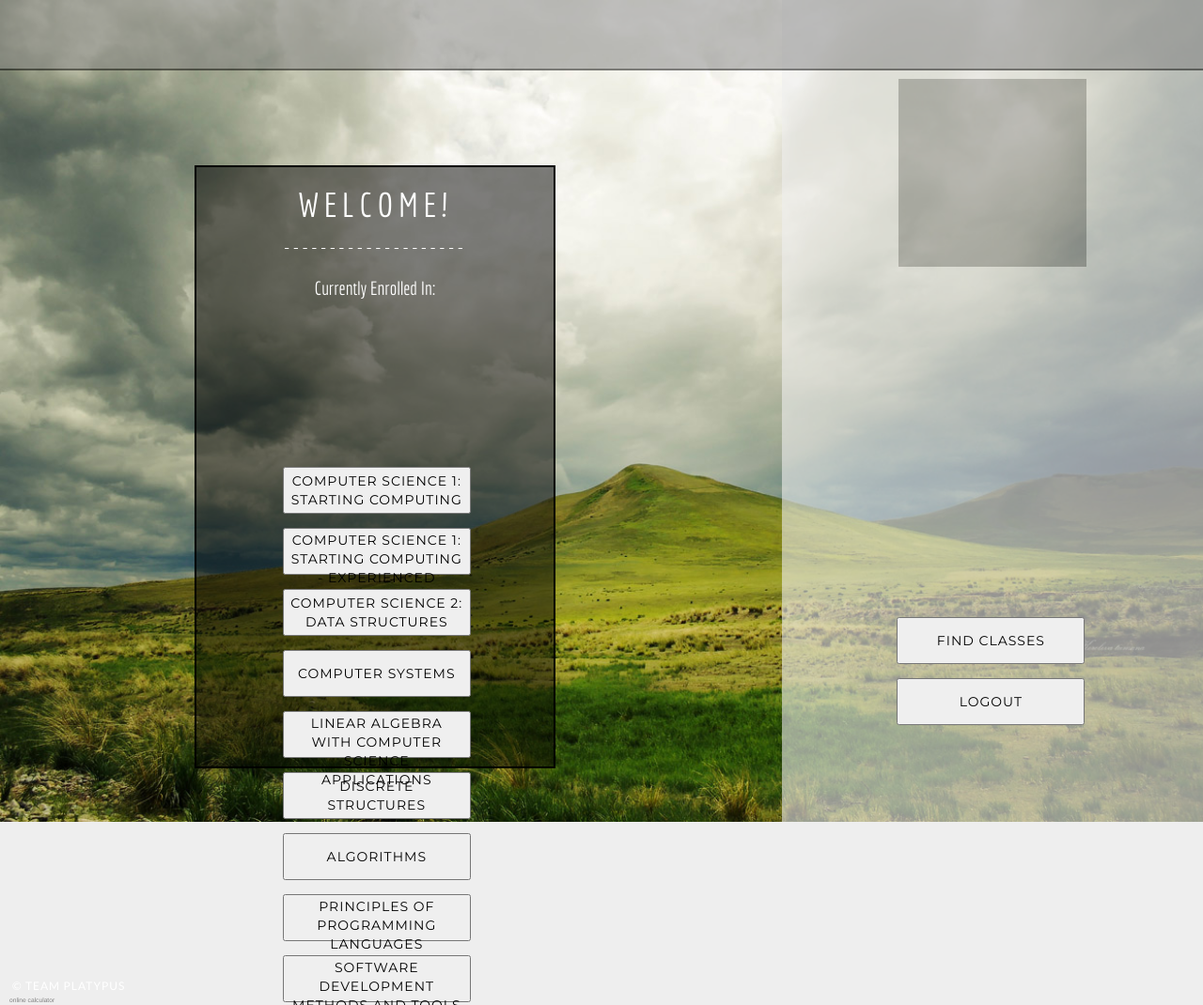
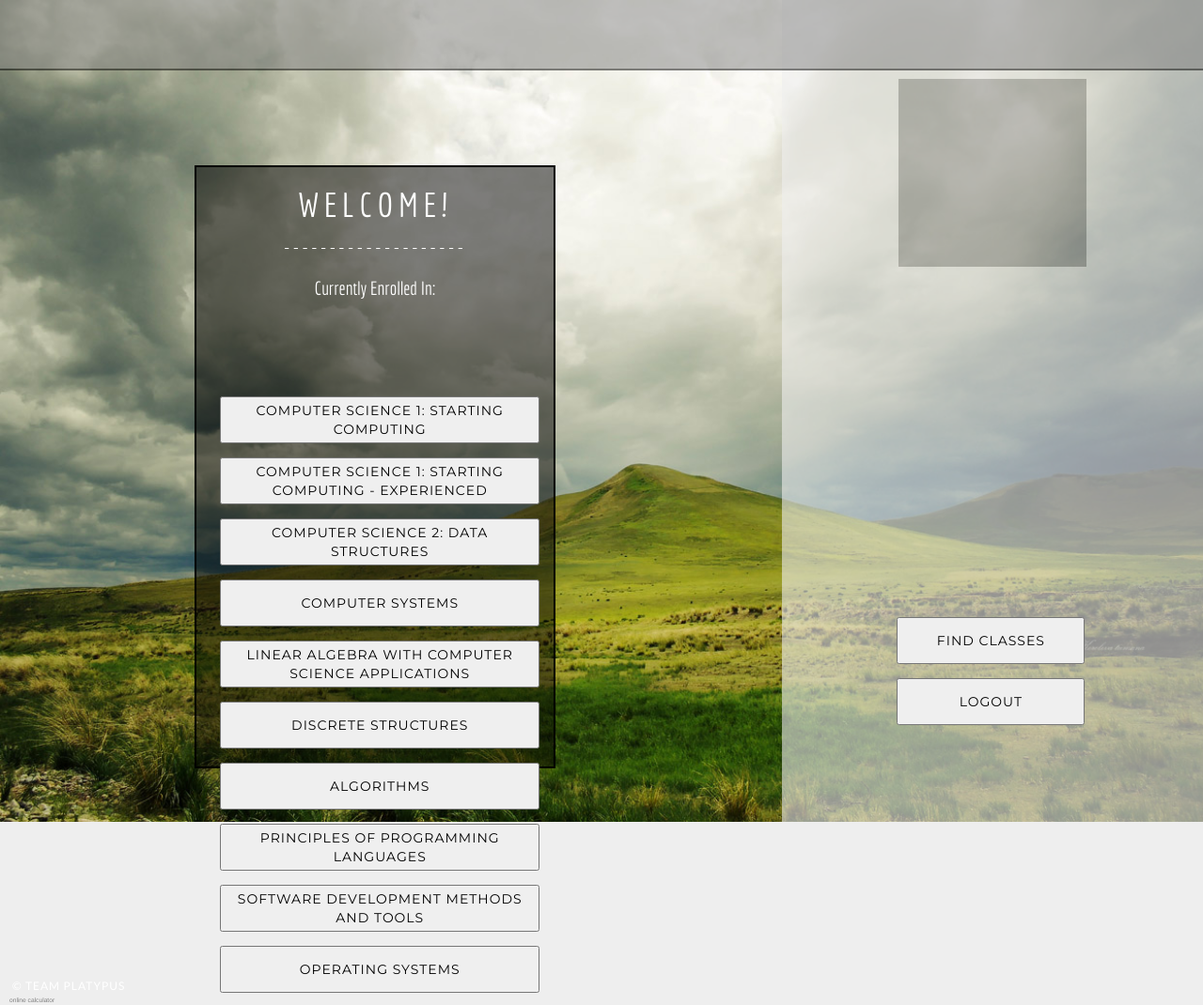
Before and after one commit to calebhsu/CSCI3308_Project1, a Django app: template Platypus/templates/matchApp/home.html in a window 1280 px wide. Shown: the whole page at 94% size. Run offline with Django 3.2, Linux system fonts and the light colour scheme; the template is opened without the code that fills it: values that come from a table or form of the project are taken from there, others are empty; data comes from the database, SQL or seed files in the repository; both versions use the stored data as it was after the commit; some libraries are stand-ins or nearby versions; grey boxes are pictures that could not be loaded.

Commit message:
buttons on home are now links

```diff
--- a/Platypus/static/css/styles.css
+++ b/Platypus/static/css/styles.css
@@ -102,7 +102,7 @@ button {
 }
 
 .classbutton {
-  width: 200px;
+  width: 340px;
   height: 50px;
   color: white;
   margin-top: 15px;
@@ -117,8 +117,8 @@ button {
 
 #classnav {
   width: 100px;
-  top: 45%;
-  left: 23.5%;
+  top: 38%;
+  left: 18.3%;
   position: fixed;
   z-index: 1;
 }
--- a/Platypus/templates/matchApp/home.html
+++ b/Platypus/templates/matchApp/home.html
@@ -46,7 +46,9 @@
                 {% if course_list %}
                 <div class="btn-group">
                     {% for course in course_list %}
-                    <button type="button" class="classbutton" id="navfont">{{ course }}</button>
+                    <a href="/matchApp/classpage/">
+                        <button type="button" class="classbutton" id="navfont">{{ course }}</button>
+                    </a>
                     {% endfor %}
                 </div>
                 {% endif %}
```
Also changed, not shown: Platypus/db.sqlite3.
